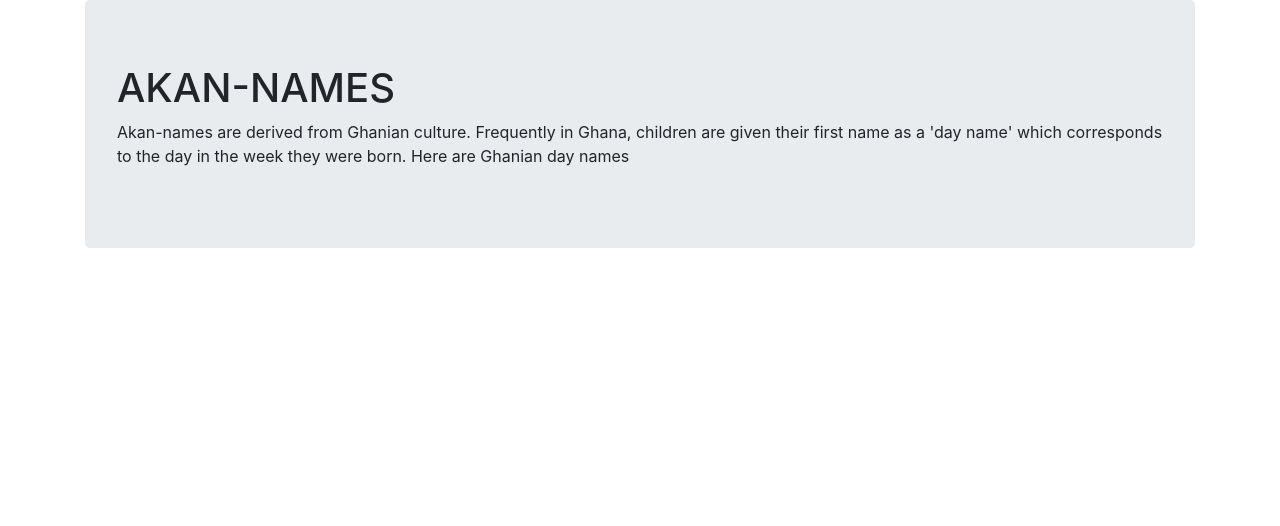
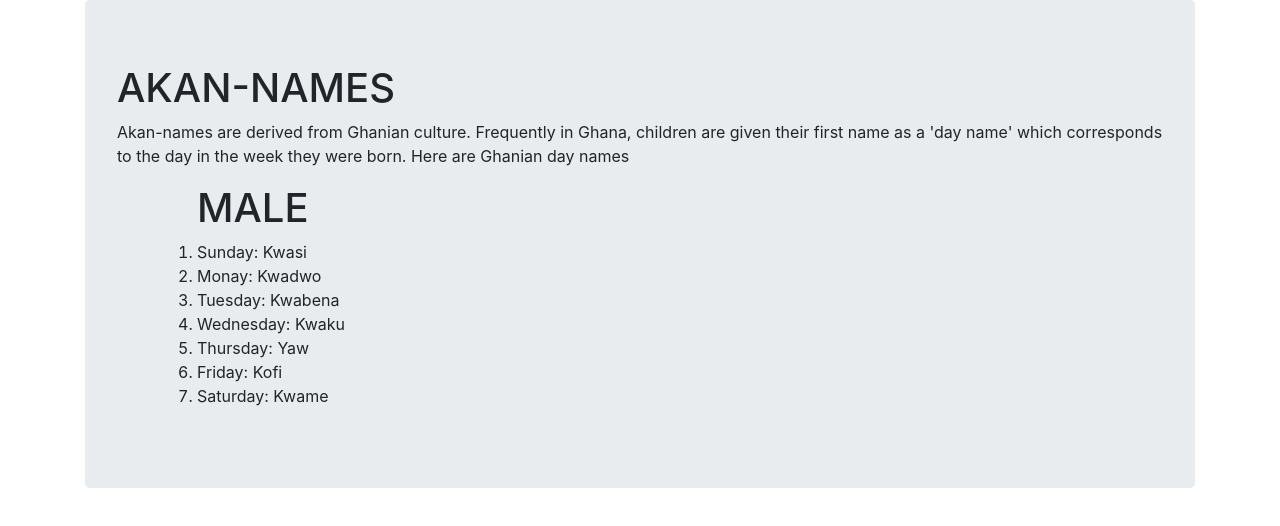
Before and after one commit to Abasshussein/AKAN-NAMES, a plain HTML site: page index.html in a window 1280 px wide. Drawn offline with Linux system fonts and the light colour scheme.

Commit message:
Restructured the files

```diff
--- a/index.html
+++ b/index.html
@@ -14,6 +14,18 @@
         <div class="jumbotron">
             <h1>AKAN-NAMES</h1>
             <p>Akan-names are derived from Ghanian culture. Frequently in Ghana, children are given their first name as a 'day name' which corresponds to the day in the week they were born. Here are Ghanian day names</p>
+            <ul>
+                <ol>
+                    <h1>MALE</h1>
+                    <li><span>Sunday: </span>Kwasi</li>
+                    <li><span>Monay: </span>Kwadwo</li>
+                    <li><span>Tuesday: </span>Kwabena</li>
+                    <li><span>Wednesday: </span>Kwaku</li>
+                    <li><span>Thursday: </span>Yaw</li>
+                    <li><span>Friday: </span>Kofi</li>
+                    <li><span>Saturday: </span>Kwame</li>
+                </ol>
+            </ul>
         </div>
     </div>
 </body>
```
